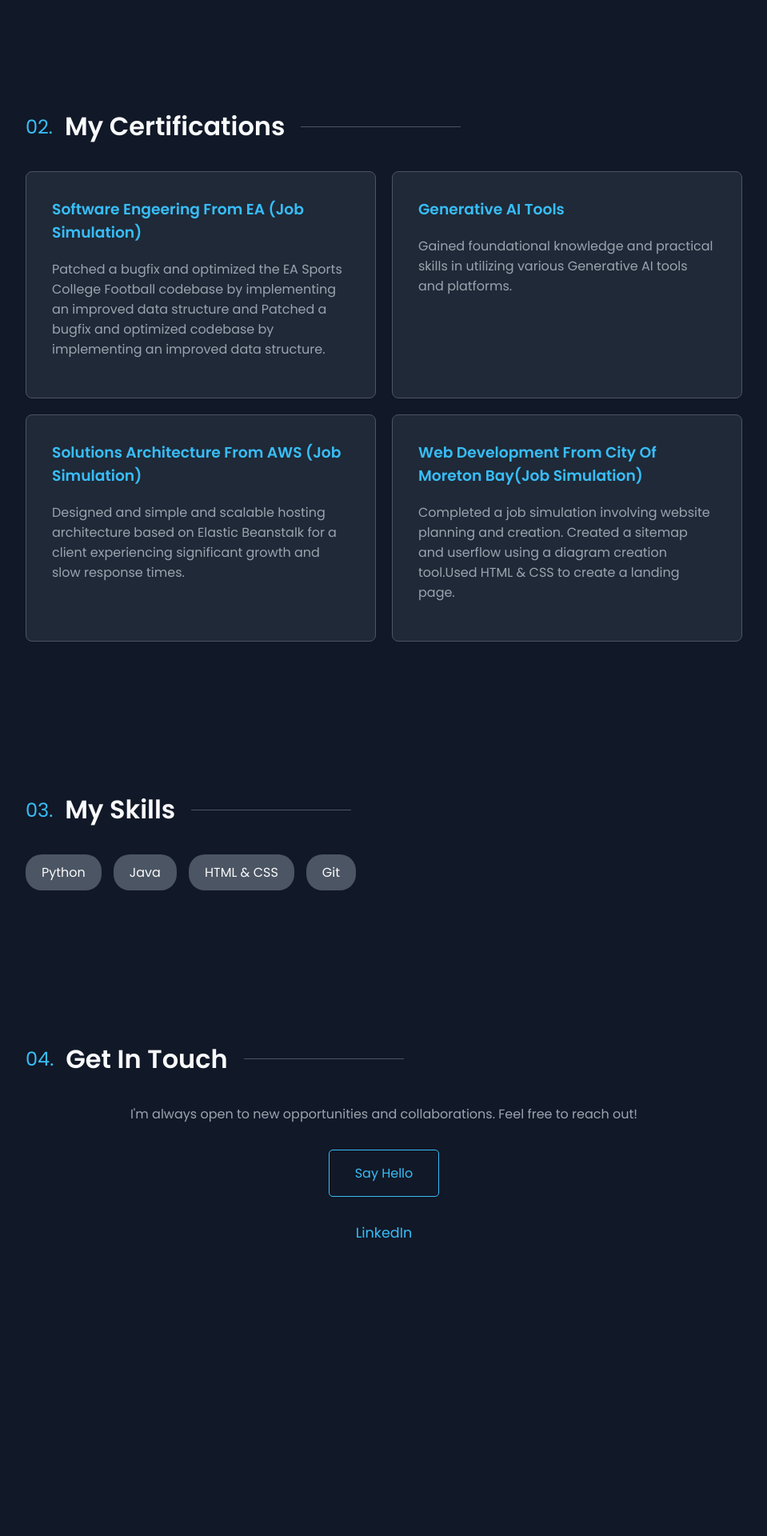
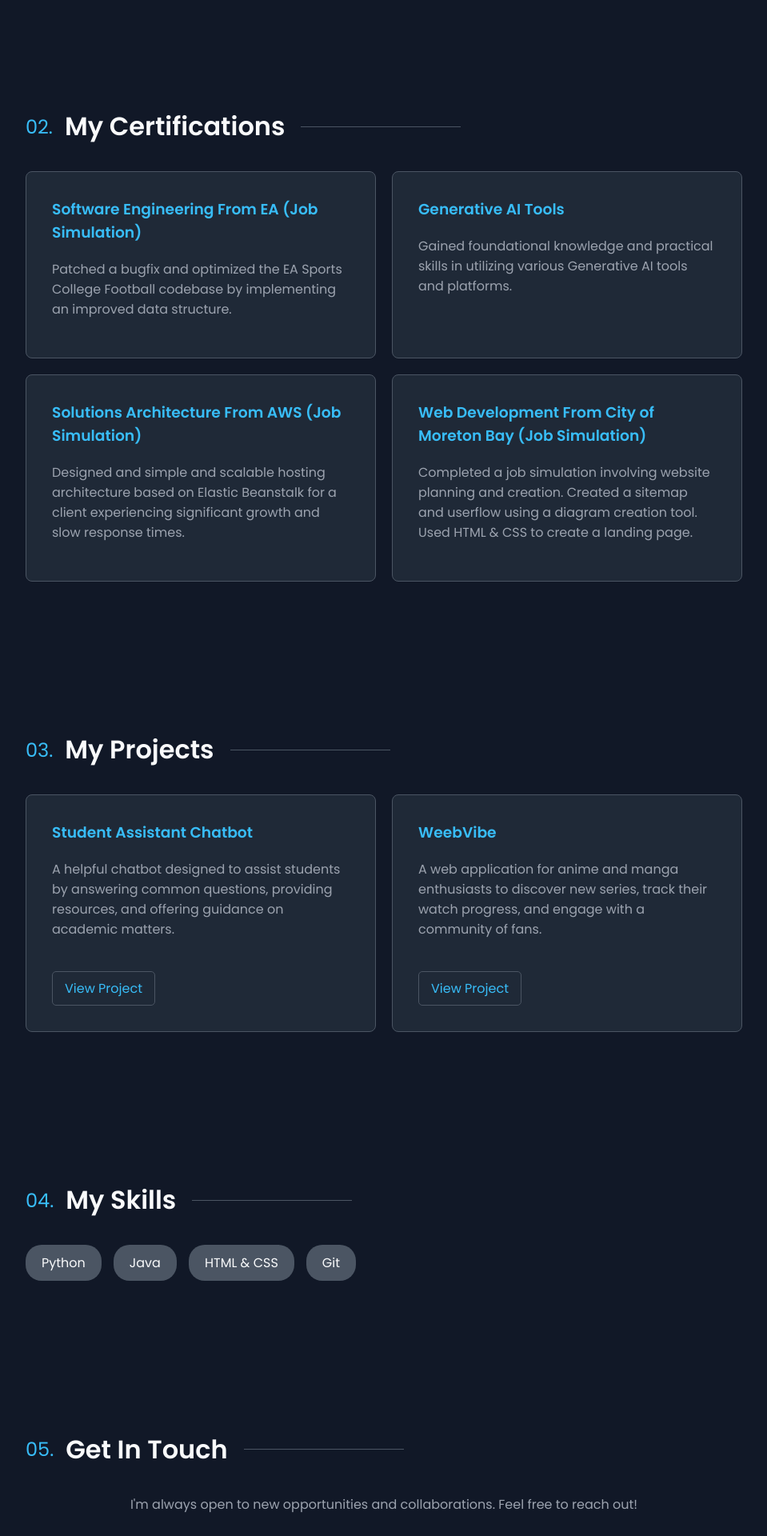
Before and after one commit to Phionephione/my-portfolio-website, a Flask app: page / in a window 1280 px wide. Shown: the part 1155-3075 px from the top of the page at 80% size, without its empty margins (160-1119 px from the left). Before the commit the page ends 2703 px from the top, so only its background shows below. Run offline with Flask 3, Linux system fonts and the light colour scheme.

Commit message:
added projects

```diff
--- a/static/css/style.css
+++ b/static/css/style.css
@@ -230,3 +230,20 @@ section {
     text-decoration: none;
     cursor: pointer;
 }
+/* --- NEW: Project Card Link Styles --- */
+
+.project-link {
+    display: inline-block;
+    margin-top: 1.5rem;
+    font-weight: 500;
+    padding: 8px 15px;
+    border: 1px solid var(--slate);
+    border-radius: 5px;
+    transition: all 0.3s ease;
+}
+
+.project-link:hover {
+    background-color: var(--accent-color);
+    border-color: var(--accent-color);
+    color: var(--dark-bg);
+}
--- a/templates/index.html
+++ b/templates/index.html
@@ -11,9 +11,7 @@
 
     <header class="hero">
         <div class="hero-content">
-            <!-- THIS IS THE NEW LINE -->
             <p class="hero-intro">Welcome To My Digital Portfolio</p>
-
             <h1 class="name-title">CHIRAG B J</h1>
             <p>I'm an <span class="typing-effect"></span></p>
         </div>
@@ -31,31 +29,47 @@
         <section id="certificates" class="reveal">
             <h2><span class="highlight">02.</span> My Certifications</h2>
             <div class="card-container">
-                <!-- Certificate 1: Added data-image attribute -->
+
                 <div class="card clickable" data-image="{{ url_for('static', filename='images/sofeng_cert.png') }}">
-                    <h3>Software Engeering From EA (Job Simulation)</h3>
-                    <p>Patched a bugfix and optimized the EA Sports College Football codebase by implementing an improved data structure and Patched a bugfix and optimized codebase by implementing an improved data structure.</p>
+                    <h3>Software Engineering From EA (Job Simulation)</h3>
+                    <p>Patched a bugfix and optimized the EA Sports College Football codebase by implementing an improved data structure.</p>
                 </div>
-                <!-- Certificate 2: Added data-image attribute -->
+
                 <div class="card clickable" data-image="{{ url_for('static', filename='images/genai_cert.png') }}">
                     <h3>Generative AI Tools</h3>
                     <p>Gained foundational knowledge and practical skills in utilizing various Generative AI tools and platforms.</p>
                 </div>
-                <!-- Certificate 3: Added data-image attribute -->
+
                 <div class="card clickable" data-image="{{ url_for('static', filename='images/amazon_cert.png') }}">
                     <h3>Solutions Architecture From AWS (Job Simulation)</h3>
                     <p>Designed and simple and scalable hosting architecture based on Elastic Beanstalk for a client experiencing significant growth and slow response times.</p>
                 </div>
-                <!-- Certificate 4: Added data-image attribute -->
+
                 <div class="card clickable" data-image="{{ url_for('static', filename='images/web_cert.png') }}">
-                    <h3>Web Development From City Of Moreton Bay(Job Simulation)</h3>
-                    <p>Completed a job simulation involving website planning and creation. Created a sitemap and userflow using a diagram creation tool.Used HTML & CSS to create a landing page.</p>
+                    <h3>Web Development From City of Moreton Bay (Job Simulation)</h3>
+                    <p>Completed a job simulation involving website planning and creation. Created a sitemap and userflow using a diagram creation tool. Used HTML & CSS to create a landing page.</p>
+                </div>
+            </div>
+        </section>
+
+        <section id="projects" class="reveal">
+            <h2><span class="highlight">03.</span> My Projects</h2>
+            <div class="card-container">
+                <div class="card">
+                    <h3>Student Assistant Chatbot</h3>
+                    <p>A helpful chatbot designed to assist students by answering common questions, providing resources, and offering guidance on academic matters.</p>
+                    <a href="https://student-assistant-chatbot-8u56.onrender.com" class="project-link" target="_blank" rel="noopener noreferrer">View Project</a>
+                </div>
+                <div class="card">
+                    <h3>WeebVibe</h3>
+                    <p>A web application for anime and manga enthusiasts to discover new series, track their watch progress, and engage with a community of fans.</p>
+                    <a href="https://weebvibe.onrender.com" class="project-link" target="_blank" rel="noopener noreferrer">View Project</a>
                 </div>
             </div>
         </section>
 
         <section id="skills" class="reveal">
-            <h2><span class="highlight">03.</span> My Skills</h2>
+            <h2><span class="highlight">04.</span> My Skills</h2>
             <div class="skills-grid">
                 <div class="skill-item">Python</div>
                 <div class="skill-item">Java</div>
@@ -65,9 +79,9 @@
         </section>
 
         <section id="contact" class="reveal">
-             <h2><span class="highlight">04.</span> Get In Touch</h2>
+             <h2><span class="highlight">05.</span> Get In Touch</h2>
              <p>I'm always open to new opportunities and collaborations. Feel free to reach out!</p>
-             <a href="https://www.instagram.com/_._chirag5_._" class="button">Say Hello</a>
+             <a href="mailto:youremail@example.com" class="button">Say Hello</a>
              <div class="social-links">
                 <a href="https://www.linkedin.com/in/chirag-bj" target="_blank">LinkedIn</a>
              </div>
@@ -75,12 +89,10 @@
 
     </main>
 
-    <!-- MODAL POPUP STRUCTURE (Hidden by default) -->
     <div id="imageModal" class="modal">
         <span class="close-button">&times;</span>
         <img class="modal-content" id="modalImage">
     </div>
-
     <script src="{{ url_for('static', filename='js/main.js') }}"></script>
 </body>
 </html>
```
